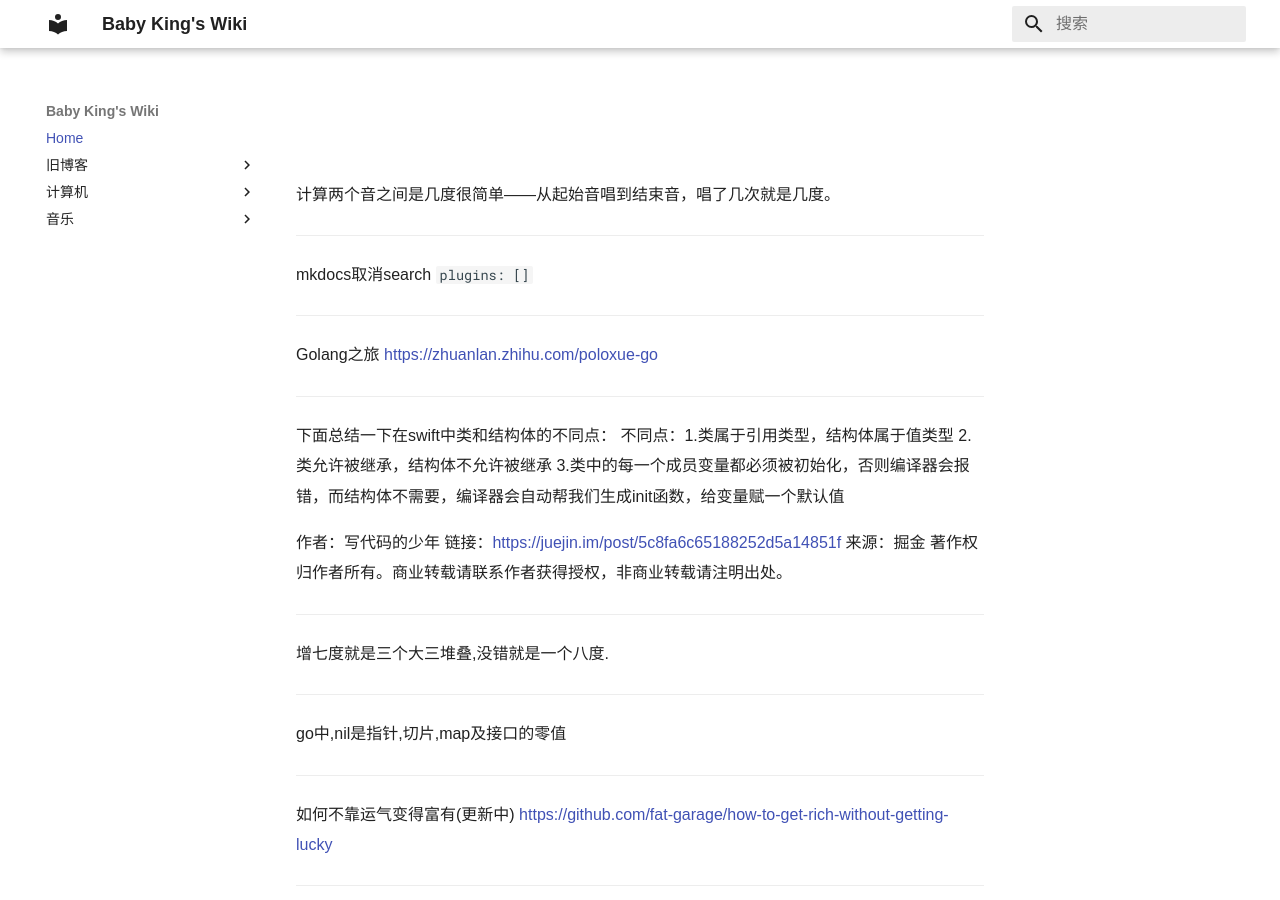
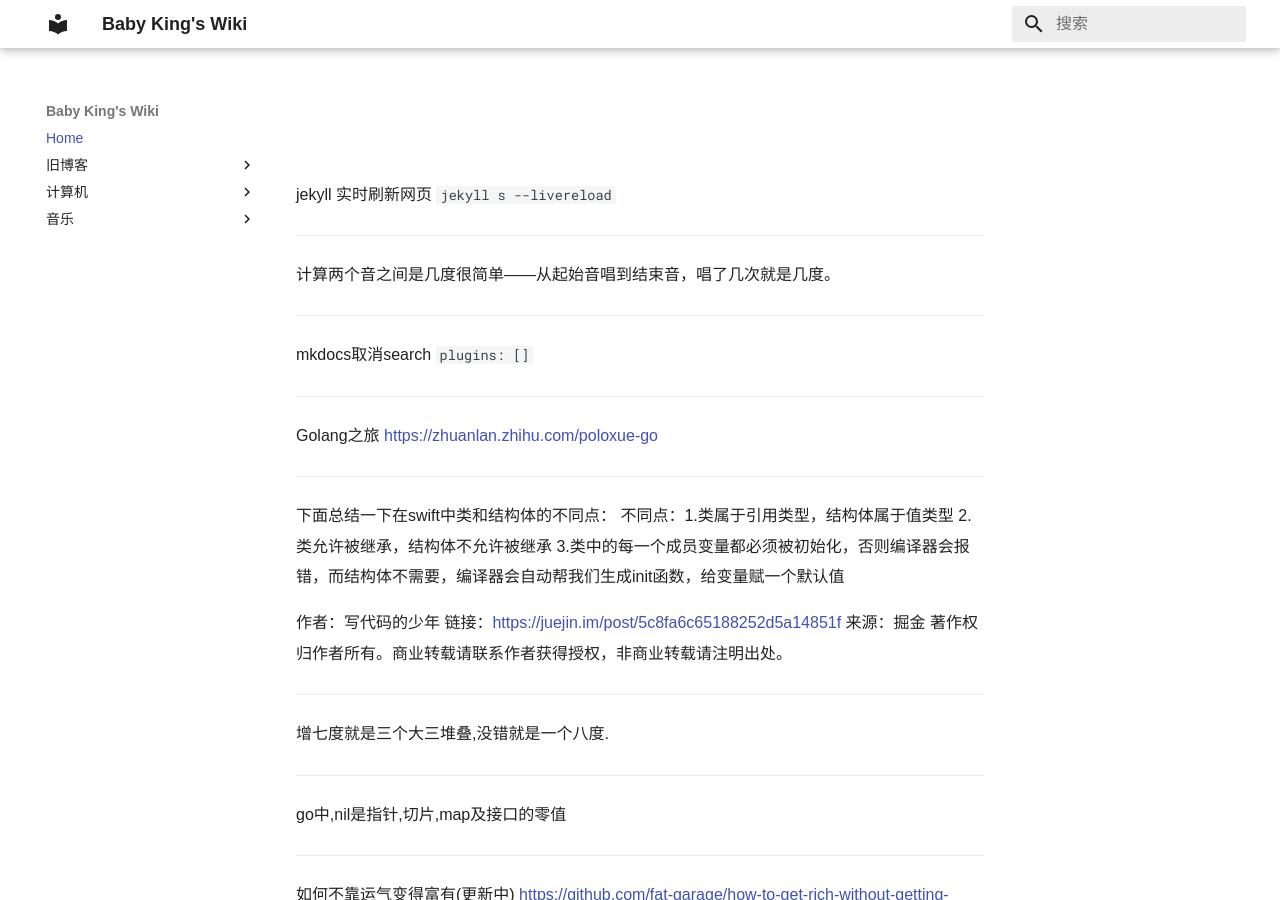
Before and after one commit to babyking/wiki, an MkDocs documentation site: the page built from wiki/index.md, in a window 1280 px wide and 900 px high. Built offline with MkDocs 1.6.1 and Material for MkDocs 9.7.7, drawn with Linux system fonts in a browser that asks for light colours.

Commit message:
quick commit

```diff
--- a/wiki/index.md
+++ b/wiki/index.md
@@ -1,4 +1,6 @@
 #
+jekyll 实时刷新网页 `jekyll s --livereload`
+___
 计算两个音之间是几度很简单——从起始音唱到结束音，唱了几次就是几度。
 ___
 mkdocs取消search `plugins: []`
```
